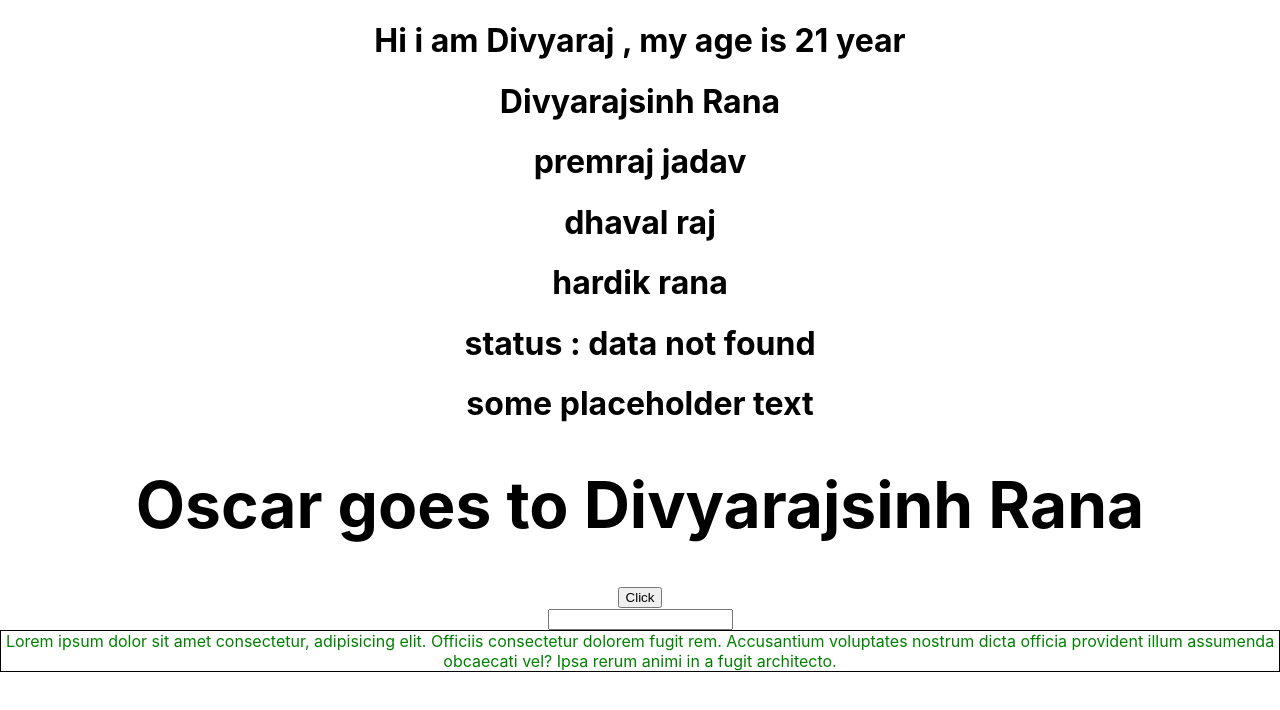
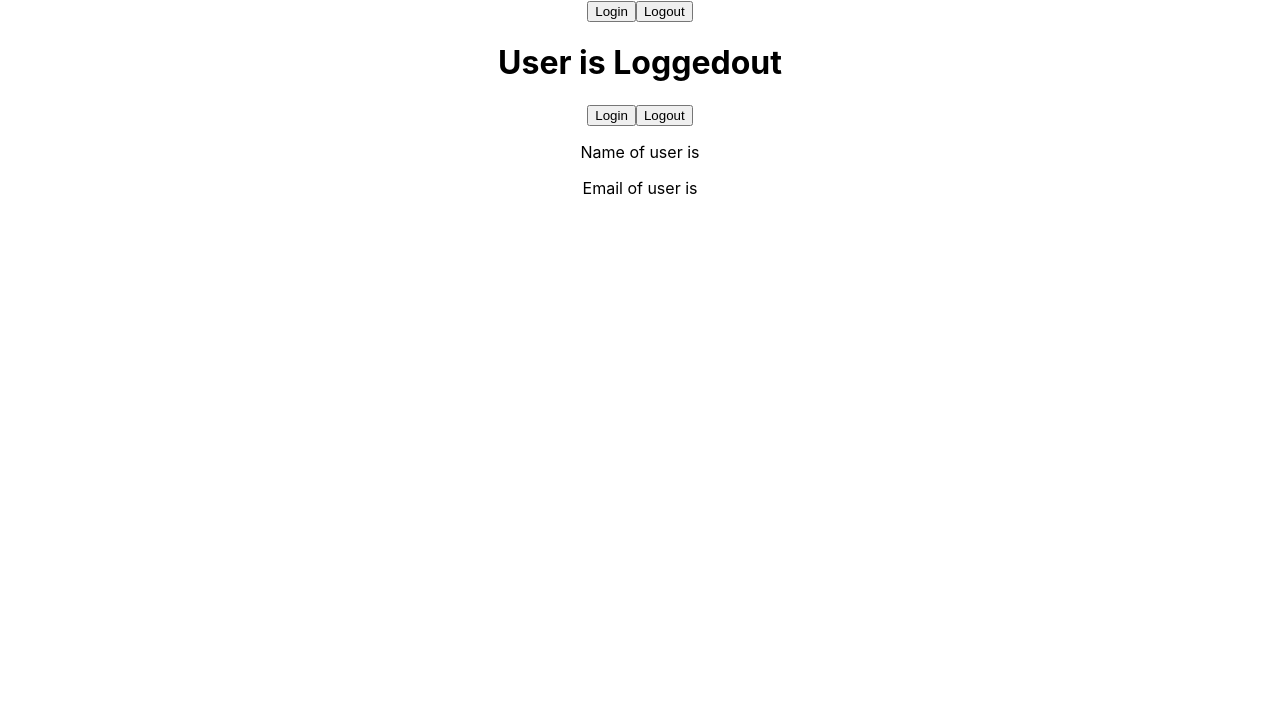
Before and after one commit to DivyarajsinhRana/typescript, a React (Create React App) app in the folder my-app/: page / in a window 1280 px wide. Shown: the top 710 px of the page. Built offline with nearby package versions, Linux system fonts and the light colour scheme.

Commit message:
usestate in typescript

```diff
--- a/my-app/src/App.tsx
+++ b/my-app/src/App.tsx
@@ -1,15 +1,16 @@
 import React from 'react';
 import logo from './logo.svg';
 import './App.css';
-import Greet from './components/Greet';
-import Person from './components/Person';
-import Personlist from './components/Personlist';
-import Status from './components/Status';
-import Heading from './components/Heading';
-import Oscar from './components/Oscar';
-import Button from './components/Button';
-import Input from './components/Input';
-import Container from './components/Container';
+import Greet from './components/Props/Greet';
+import Person from './components/Props/Person';
+import Personlist from './components/Props/Personlist';
+import Status from './components/Props/Status';
+import Heading from './components/Props/Heading';
+import Oscar from './components/Props/Oscar';
+import Button from './components/Props/Button';
+import Input from './components/Props/Input';
+import Container from './components/Props/Container';
+import {UseState,User} from './components/Hook/UseState';
 function App() {
   const person ={
     fn : "Divyarajsinh",
@@ -31,7 +32,7 @@ function App() {
 
   return (
     <div className="App">
-      <Greet name="Divyaraj" /* age={21} */ isLoggedIn={true} />
+      {/* <Greet name="Divyaraj"  age={21}  isLoggedIn={true} />
       <Person  name={person}/>
       <Personlist  names={namelist}/>
       <Status status='error' />
@@ -43,7 +44,9 @@ function App() {
          console.log("button clicked",e,id)
       }} />
       <Input value='' handleChange={(e)=>console.log(e)} />
-      <Container  styles={{border:"1px solid black",color:"green"}} />
+      <Container  styles={{border:"1px solid black",color:"green"}} /> */}
+    <UseState/>
+    <User/>
     </div>
   );
 }
--- /dev/null
+++ b/my-app/src/components/Hook/UseState.tsx
@@ -0,0 +1,50 @@
+import {useState} from 'react'
+
+ // normal usestate
+const UseState = () => {
+    const [isLoggedin,setIsLoggedin] =useState (false);
+     const handleLogin = () => {
+         setIsLoggedin(true)
+     }
+     const handleLogout = () => {
+         setIsLoggedin(false);
+     }
+    return (
+        <div>
+            <button onClick={handleLogin} >Login</button>
+            <button onClick={handleLogout}>Logout</button>
+            <h1>User is { isLoggedin ? "Logged in " : "Loggedout" }</h1>
+        </div>
+    )
+}
+//usestate using typescript
+
+type Authuser = {
+    name : string,
+    email : string
+}
+
+const User = () => {
+    const [user,setuser] = useState<Authuser |null> (null)
+
+    const handleLogin = ()=>{
+        setuser({
+            name:"divyaraj",
+            email:"dc@gmail.com"
+        })
+    }
+    const handleLogout = ()=>{
+        setuser(null)
+    }
+
+    return (
+        <div>
+             <button onClick={handleLogin} >Login</button>
+            <button onClick={handleLogout}>Logout</button>
+            <p>Name of user is {user?.name}</p>
+            <p>Email  of user is{user?.email} </p>
+        </div>
+    )
+}
+
+export   {UseState,User}
```
Also changed, not shown: my-app/src/components/Props/Button.tsx (renamed from my-app/src/components/Button.tsx), my-app/src/components/Props/Container.tsx (renamed from my-app/src/components/Container.tsx), my-app/src/components/Props/Greet.tsx (renamed from my-app/src/components/Greet.tsx), my-app/src/components/Props/Heading.tsx (renamed from my-app/src/components/Heading.tsx), my-app/src/components/Props/Input.tsx (renamed from my-app/src/components/Input.tsx), my-app/src/components/Props/Oscar.tsx (renamed from my-app/src/components/Oscar.tsx), my-app/src/components/Props/Person.tsx (renamed from my-app/src/components/Person.tsx), my-app/src/components/Props/Personlist.tsx (renamed from my-app/src/components/Personlist.tsx), my-app/src/components/Props/Status.tsx (renamed from my-app/src/components/Status.tsx).
